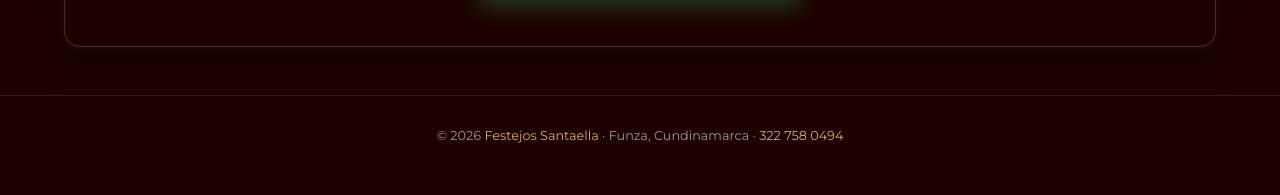
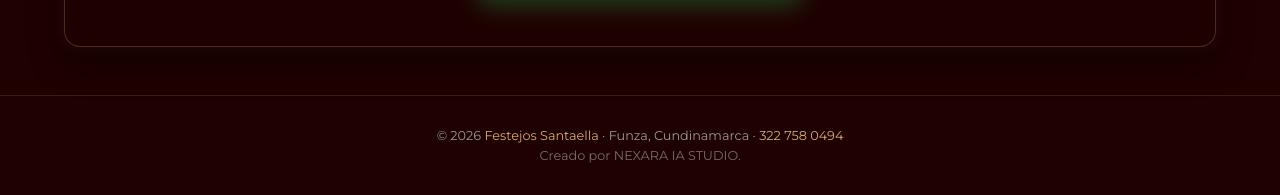
Before and after one commit to charly197710/santaella, a website: page catalogo-menaje.html in a window 1280 px wide. Shown: the part 4927-5122 px from the top of the page. Drawn offline with nearby package versions, Linux system fonts and the light colour scheme; a web font is replaced by a local one.

Commit message:
Add footer attribution in catalogo-menaje.html

```diff
--- a/catalogo-menaje.html
+++ b/catalogo-menaje.html
@@ -841,6 +841,7 @@
 
     <footer class="page-footer">
         <p>&copy; 2026 <a href="index.html">Festejos Santaella</a> · Funza, Cundinamarca · <a href="tel:3227580494">322 758 0494</a></p>
+        <p style="font-size: 0.8rem; opacity: 0.7; margin-top: 5px;">Creado por NEXARA IA STUDIO.</p>
     </footer>
 
     <script>
```
